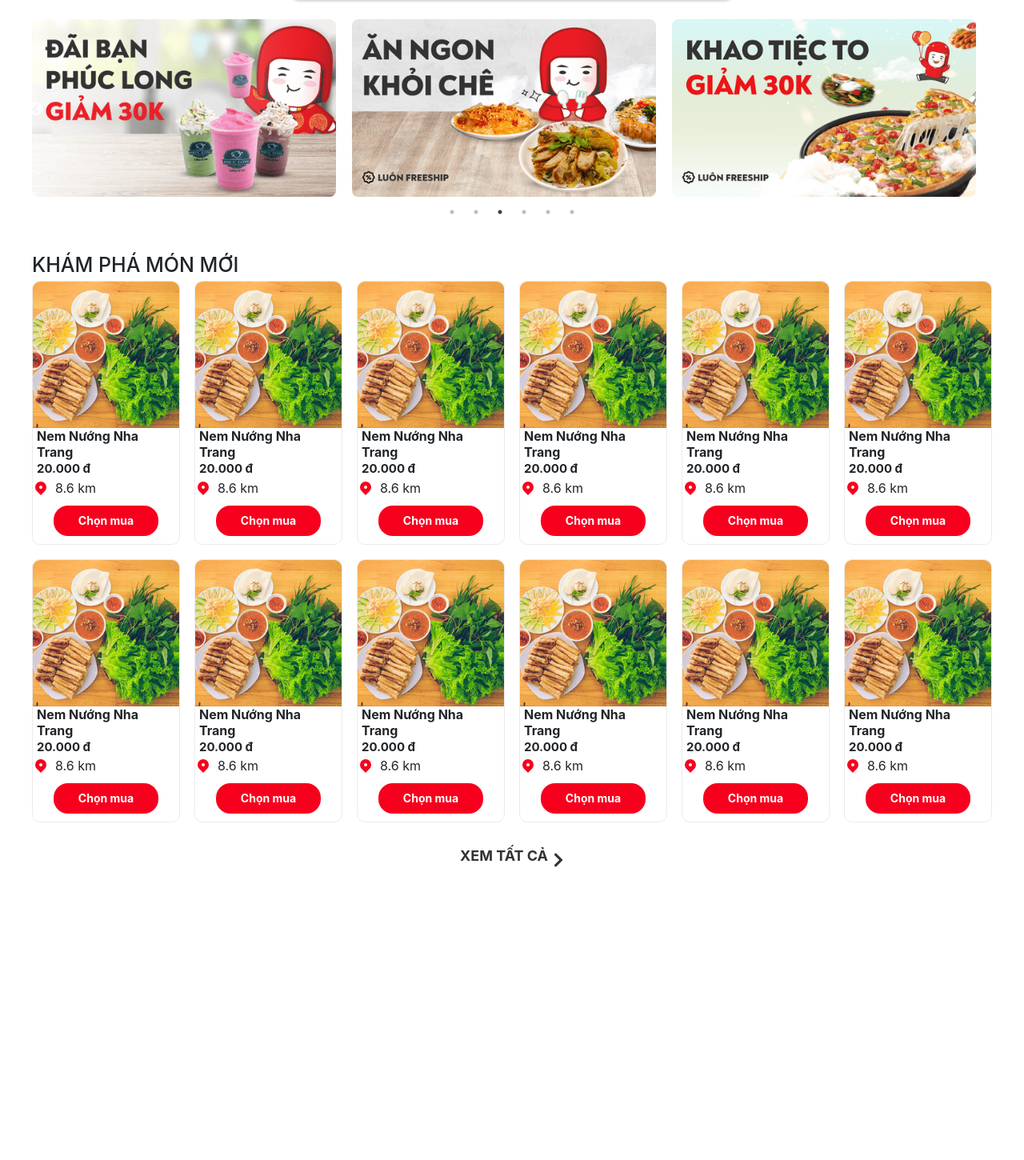
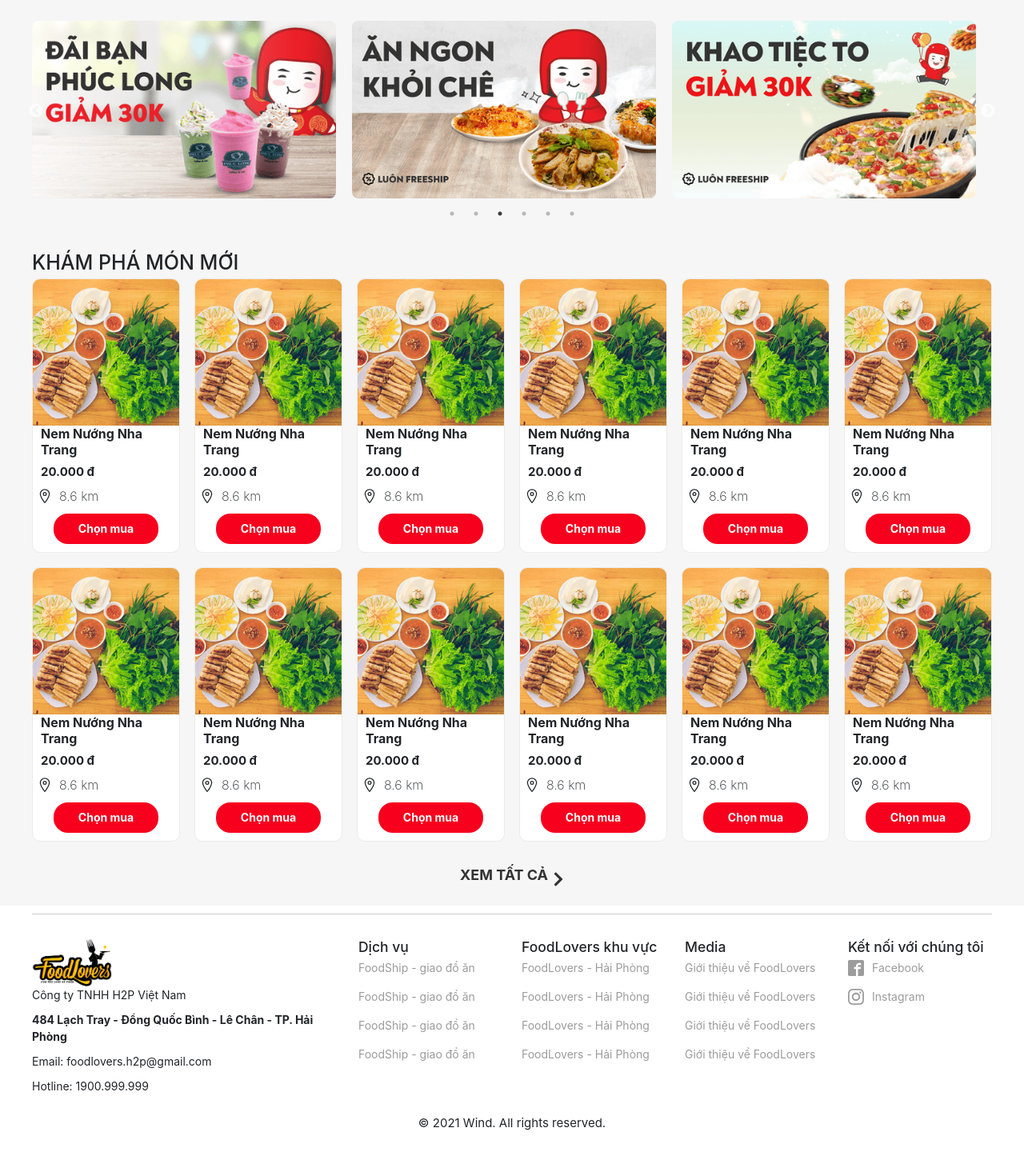
Before and after one commit to trphong7999/FE-FoodOrder, a React (Create React App) app: page / in a window 1280 px wide. Shown: the part 418-1868 px from the top of the page at 80% size. Before the commit the page ends 1511 px from the top, so only its background shows below. Built offline with nearby package versions, Linux system fonts and the light colour scheme; the HTML template or start-up script is replaced by a standard one.

Commit message:
footer hompage

```diff
--- a/src/components/Banner/Banner.scss
+++ b/src/components/Banner/Banner.scss
@@ -1,6 +1,4 @@
 .banner-wrap {
-    padding-top: 5px;
-    border-top: 1px solid #eaeaea;
     position: relative;
 
     .banner-img {
@@ -14,8 +12,7 @@
 
         .search-box {
             position: absolute;
-            right: 29.3%;
-            bottom: 10px;
+            bottom: 20px;
             background-color: #fff;
             width: 550px;
             height: 50px;
--- a/src/components/Card/index.jsx
+++ b/src/components/Card/index.jsx
@@ -1,6 +1,6 @@
 import React from 'react'
 import ImageDish from 'assets/image/dishes/dish1.jpg'
-import { HiLocationMarker } from 'react-icons/hi'
+import { IoLocationOutline } from 'react-icons/io5'
 import './style.scss'
 
 export default function Card() {
@@ -12,7 +12,7 @@
                     <div className="dish-name">Nem Nướng Nha Trang </div>
                     <div className="dish-price">20.000 đ</div>
                     <div className="dish-location">
-                        <HiLocationMarker className="location-icon" />
+                        <IoLocationOutline className="location-icon" />
                         <div className="location-km">8.6 km</div>
                     </div>
                 </div>
--- a/src/components/Card/style.scss
+++ b/src/components/Card/style.scss
@@ -1,4 +1,5 @@
 .dish-item {
+    background-color: #fff;
     margin-bottom: 18px;
     border: 1px solid #ebebeb;
     border-radius: 10px;
@@ -9,7 +10,11 @@
     }
 
     .dish-info {
-        padding: 0 5px;
+        padding: 0 10px;
+        height: 100px;
+        display: flex;
+        flex-direction: column;
+        justify-content: space-between;
 
         .dish-name {
             --line-height: 2rem;
@@ -30,12 +35,12 @@
 
             .location-icon {
                 margin-left: -5px;
-                color: var(--primary-color);
                 margin-right: 8px;
                 font-size: 2rem;
             }
             .location-km {
                 font-size: 1.6rem;
+                font-weight: 200;
             }
         }
     }
--- a/src/components/GlobalAddress/style.scss
+++ b/src/components/GlobalAddress/style.scss
@@ -1,12 +1,16 @@
 .global-address-search {
     background-color: #fff;
     max-width: 550px;
-    margin:50px auto 0;
+    height: 70px;
+    margin:32px auto 0;
     font-size: 1.6rem;
     border: 1px solid #ebe8e8;
     border-radius: 8px;
     box-shadow: 0px 2px 4px 0px rgba(0 ,0 ,0 ,0.37);
     cursor: pointer;
+    display: flex;
+    flex-direction: column;
+    justify-content: space-around;
 
     .global-address__title {
         color: #b3b3b3;
@@ -20,12 +24,13 @@
 
         .content {
             color: var(--text-color);
-            font-weight: 500;
-
+            font-weight: bold;
             overflow: hidden;
             display: -webkit-box;
             -webkit-box-orient: vertical;
             -webkit-line-clamp: 1;
+            display: flex;
+            align-items: center;
         }
 
         .icon-location {
--- /dev/null
+++ b/src/features/UserApp/components/Footer/index.jsx
@@ -0,0 +1,55 @@
+import React from 'react'
+import { Link } from 'react-router-dom'
+import logo from 'assets/image/logo.png'
+import './style.scss'
+import { ImFacebook2 } from 'react-icons/im'
+import { SiInstagram } from 'react-icons/si'
+
+export default function Footer() {
+    return (
+        <div className="footer-wrap">
+            <div className="row">
+                <section className="footer-item col l-4">
+                    <img src={logo} alt="logo" className="footer-logo"/>
+                    <p className="name-company">Công ty TNHH H2P Việt Nam</p>
+                    <p className="location-company">484 Lạch Tray - Đổng Quốc Bình - Lê Chân - TP. Hải Phòng</p>
+                    <p className="email-company">Email: foodlovers.h2p@gmail.com</p>
+                    <p className="hotline-company">Hotline: 1900.999.999</p>
+                </section>
+                <section className="footer-item col l-2">
+                    <h3 className="footer-title">Dịch vụ</h3>
+                    <Link to="/" className="footer-link">FoodShip - giao đồ ăn</Link>
+                    <Link to="/" className="footer-link">FoodShip - giao đồ ăn</Link>
+                    <Link to="/" className="footer-link">FoodShip - giao đồ ăn</Link>
+                    <Link to="/" className="footer-link">FoodShip - giao đồ ăn</Link>
+                </section>
+                <section className="footer-item col l-2">
+                    <h3 className="footer-title">FoodLovers khu vực</h3>
+                    <Link to="/" className="footer-link">FoodLovers - Hải Phòng</Link>
+                    <Link to="/" className="footer-link">FoodLovers - Hải Phòng</Link>
+                    <Link to="/" className="footer-link">FoodLovers - Hải Phòng</Link>
+                    <Link to="/" className="footer-link">FoodLovers - Hải Phòng</Link>
+                </section>
+                <section className="footer-item col l-2">
+                    <h3 className="footer-title">Media</h3>
+                    <Link to="/" className="footer-link">Giới thiệu về FoodLovers</Link>
+                    <Link to="/" className="footer-link">Giới thiệu về FoodLovers</Link>
+                    <Link to="/" className="footer-link">Giới thiệu về FoodLovers</Link>
+                    <Link to="/" className="footer-link">Giới thiệu về FoodLovers</Link>
+                </section>
+                <section className="footer-item col l-2">
+                    <h3 className="footer-title">Kết nối với chúng tôi</h3>
+                    <Link to="/" className="footer-link icon">
+                        <ImFacebook2 className="footer-icon"/> Facebook
+                    </Link>
+                    <Link to="/" className="footer-link icon">
+                        <SiInstagram className="footer-icon"/>Instagram
+                    </Link>
+                </section>
+            </div>
+            <div className="footer-copyright">
+                <span>© 2021 Wind. All rights reserved.</span>
+            </div>
+        </div>
+    )
+}
--- /dev/null
+++ b/src/features/UserApp/components/Footer/style.scss
@@ -0,0 +1,47 @@
+.footer-wrap {
+    padding: 30px 0;
+    border-top: 1px solid #ccc;
+    .footer-item {
+        font-size: 1.4rem;
+        display: flex;
+        flex-direction: column;
+
+        p {
+
+        }
+
+        .footer-logo {
+            width: 100px;
+        }
+
+        .location-company {
+            font-weight: bold;
+        }
+
+        .footer-link {
+            padding-bottom: 15px;
+            text-decoration: none;
+            color: #9c9c9c;
+
+            &:hover {
+                color: var(--primary-color);
+            }
+
+            .footer-icon {
+                font-size: 2rem;
+                margin-right: 10px;
+            }
+        }
+
+        .footer-link.icon {
+            display: flex;
+            align-items: center;
+        }
+    }
+}
+
+.footer-copyright {
+    text-align: center;
+    font-size: 1.5rem;
+    padding: 15px;
+}
--- a/src/features/UserApp/components/Newfeed/style.scss
+++ b/src/features/UserApp/components/Newfeed/style.scss
@@ -1,5 +1,6 @@
 .newfeed-wrap {
-    margin-top: 70px;
+    margin-bottom: 10px;
+    padding: 15px 0;
 
     .title {
         text-transform: uppercase;
--- a/src/features/UserApp/components/Slide/style.scss
+++ b/src/features/UserApp/components/Slide/style.scss
@@ -1,6 +1,5 @@
 .slick-wrapper{
-    margin-top: 26px;
-    margin-bottom: 50px;
+    margin: 32px 0 50px;
     height: 222px;
     // overflow: hidden;
 
--- a/src/features/UserApp/pages/Main/index.jsx
+++ b/src/features/UserApp/pages/Main/index.jsx
@@ -1,19 +1,22 @@
 import Navbar from "components/Navbar";
 import React, {useState} from "react";
 import "assets/css/grid.css";
+import "./index.scss";
 import Banner from "components/Banner";
 import GlobalAddress from "components/GlobalAddress"
 import SlickList from "features/UserApp/components/Slide";
 import Newfeed from "features/UserApp/components/Newfeed";
+import Footer from "features/UserApp/components/Footer";
 
 export default function MainPage() {
   const [SlideImage, setSlideImage] = useState([])
 
   return (
-    <div>
+    <div className="main-page">
       <div className="grid wide">
         <Navbar />
       </div>
+      <div className="bg-w">
       <div className="grid__full-width">
         <Banner/>
       </div>
@@ -26,6 +29,10 @@
       <div className="grid wide">
         <Newfeed />
       </div>
+      </div>
+      <div className="grid wide">
+        <Footer/>
+      </div>
     </div>
   );
 }
--- a/src/features/UserApp/pages/Main/index.scss
+++ b/src/features/UserApp/pages/Main/index.scss
@@ -0,0 +1,7 @@
+.main-page {
+
+
+    .bg-w {
+        background-color: #f6f6f6;
+    }
+}
```
